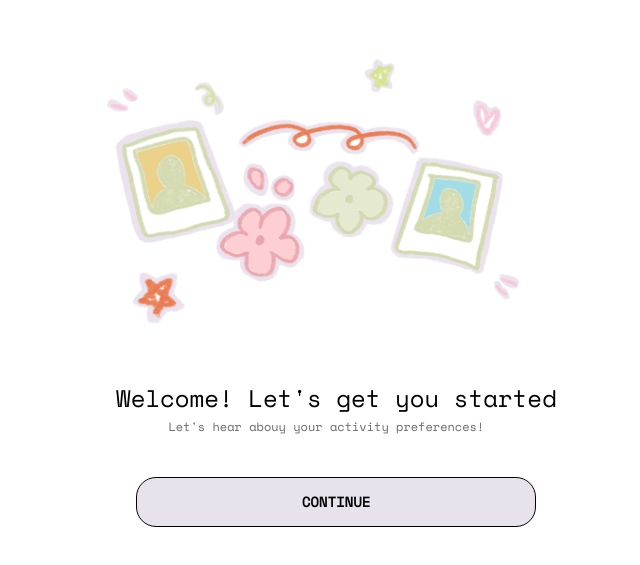
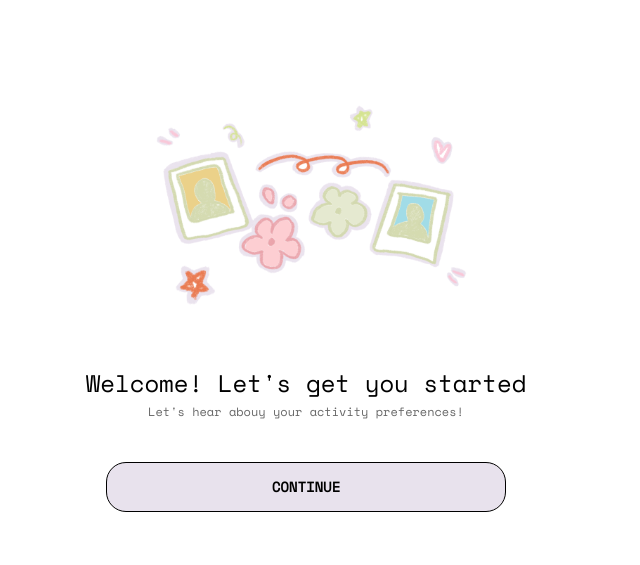
Before and after one commit to Quillyofficial/quilly_form, a React (Create React App) app: page /welcome in a window 1280 px wide. Shown: the part 193-758 px from the top of the page, without its empty margins (334-974 px from the left). Built offline with nearby package versions, Linux system fonts and the light colour scheme.

Commit message:
Fixed layout of WelcomePage

```diff
--- a/src/App.css
+++ b/src/App.css
@@ -58,9 +58,7 @@
 }
 
 .welcomeImage {
-  display: block;
   margin-left: auto;
   margin-right: auto;
-  width: 100%;
-  position: absolute;
+  width: 75%;
 }
--- a/src/pages/Welcome.js
+++ b/src/pages/Welcome.js
@@ -14,30 +14,44 @@ function Welcome() {
 
   return (
     <div class='imageClass'>
+    <div style={{
+      position:'absolute',
+      top:'250px',
+      bottom:'120px',
+      display:'flex',
+      flexDirection:'column',
+      alignItems:'center',
+      justifyContent:'center'}}>
+
+      <div style={{
+        display:'flex',
+        flexDirection:'column',
+        alignItems:'center',
+        justifyContent:'center'
+        }}>
         <img class="welcomeImage" src={welcome} alt="welcomeImage"/>
+      </div>
 
-      <div style={{position:'absolute',
-        left: '100px',
-        top:'415px'}}>
+
+      <div style={{
+        position:'absolute',
+        top:'150px',
+        display:'flex',
+        flexDirection:'column',
+        alignItems:'center',
+        justifyContent:'center'
+        }}>
+
         <div style={{
           alignItems: 'center',
           justifyContent: 'center',
         }}>
-
-        <Typography variant='h5' sx={{
-          textAlign: 'center',
-          position: 'relative',
-          left: '30px'
-        }}>
+          <Typography variant='h5' sx={{ textAlign: 'center'}}>
             Welcome! Let's get you started
           </Typography>
         </div>
 
-      <FormHelperText sx={{
-        textAlign: 'center',
-        position: 'relative',
-        left:'20px'
-      }}>
+        <FormHelperText sx={{ textAlign: 'center'}}>
           Let's hear abouy your activity preferences!
         </FormHelperText>
 
@@ -50,18 +64,13 @@ function Welcome() {
             width: '400px',
             height: '50px',
             border: 1,
-          position: 'relative',
-          top: '40px',
-          left: '50px',
-        }}
+            top: '40px'}}
         >
           Continue
         </Button>
+      </div>
 
     </div>
-
-
-
     </div>
   )
 }
```
Lines whose indentation alone changed are shown as unchanged.
